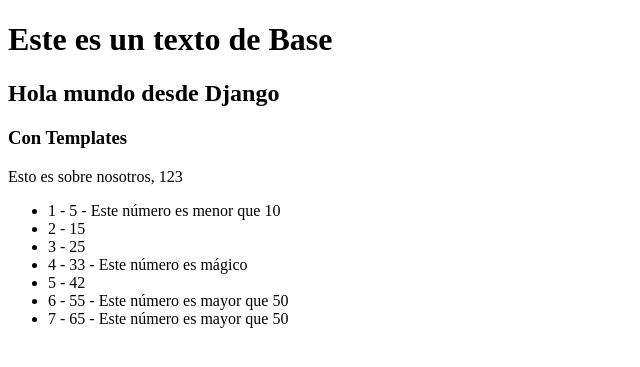
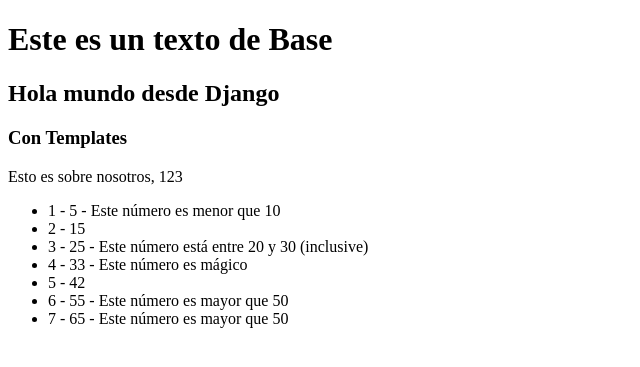
Before and after one commit to Eduardo-P/pw2-Teoria-Django, a Django app: page / in a window 1280 px wide. Shown: the part 88-455 px from the top of the page, without its empty margins (0-640 px from the left). Run offline with Django 5.2, Linux system fonts and the light colour scheme.

Commit message:
Probando los operadores de comparacion: 'Menor o igual que: <= y Mayor o igual que: >='

```diff
--- a/listaContactos/templates/home.html
+++ b/listaContactos/templates/home.html
@@ -22,6 +22,8 @@
                     - Este número es mayor que 50
                 {% elif myItem < 10 %}
                     - Este número es menor que 10
+                {% elif myItem >= 20 and myItem <= 30 %}
+                    - Este número está entre 20 y 30 (inclusive)
                 {% endif %}
                 </li>
             {% endfor %}
```
